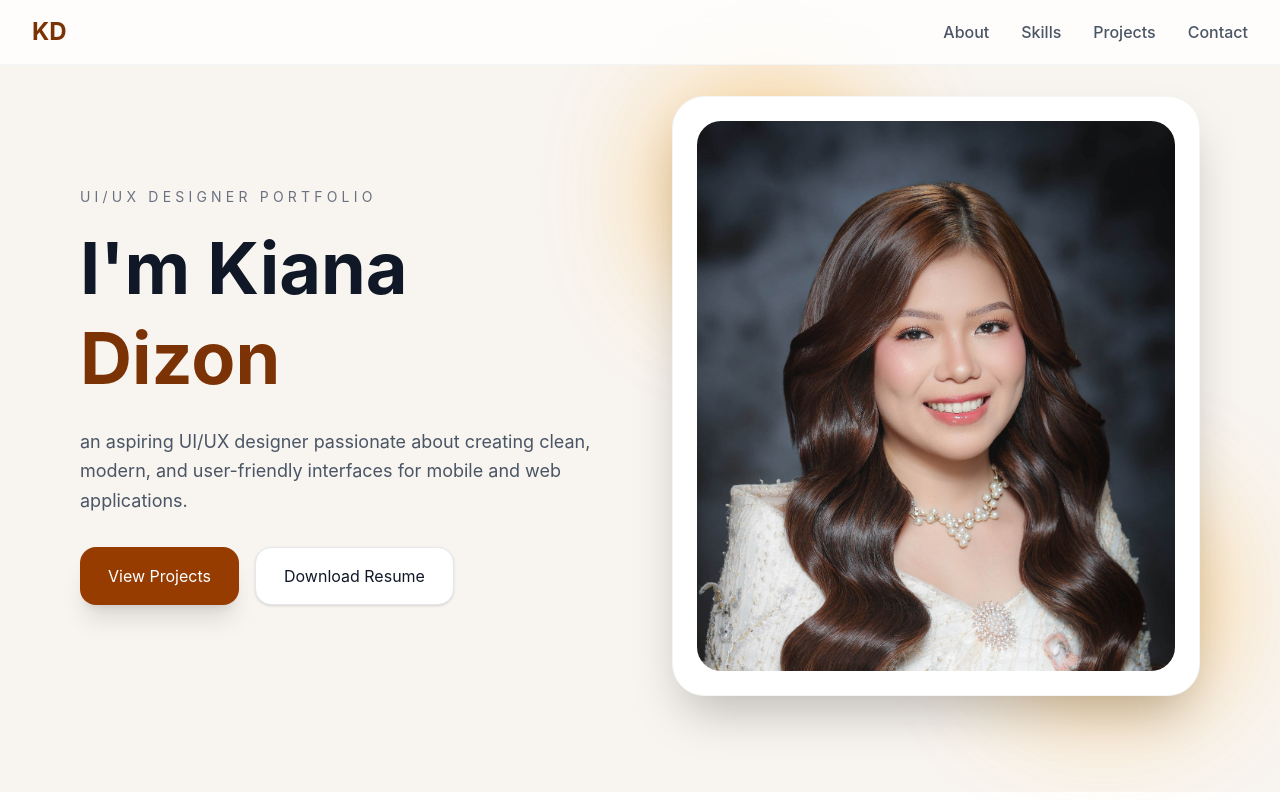
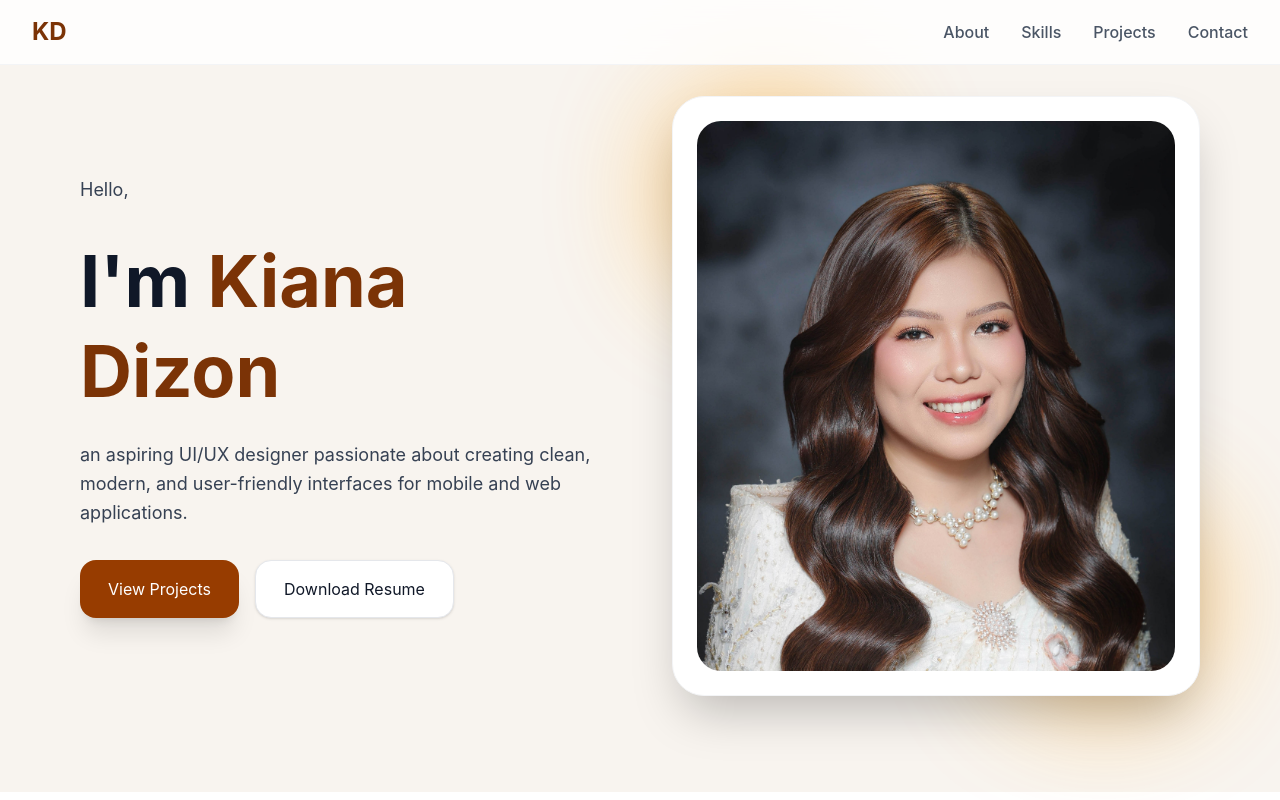
Before and after one commit to K-mariedizon/My-Portfolio, a React (Vite) app: page / in a window 1280 px wide. Shown: the top 800 px of the page. Built offline with nearby package versions, Linux system fonts and the light colour scheme.

Commit message:
Update portfolio

```diff
--- a/src/App.jsx
+++ b/src/App.jsx
@@ -100,15 +100,15 @@ export default function PortfolioWebsite() {
       <section className="px-8 md:px-20 pt-24 pb-24 bg-[#f8f4ef]">
         <div className="max-w-7xl mx-auto grid md:grid-cols-2 gap-16 items-center">
           <div>
-            <p className="uppercase tracking-[0.3em] text-sm text-gray-500 mb-4">
-              UI/UX Designer Portfolio
+            <p className="text-lg text-gray-700 leading-relaxed mb-8 max-w-xl">
+              Hello,
             </p>
 
             <h1 className="text-6xl md:text-7xl font-bold leading-tight mb-6">
-              I'm Kiana<span className="text-amber-900"> Dizon</span>
+              I'm <span className="text-amber-900"> Kiana Dizon</span>
             </h1>
 
-            <p className="text-lg text-gray-600 leading-relaxed mb-8 max-w-xl">
+            <p className="text-lg text-gray-700 leading-relaxed mb-8 max-w-xl">
               an aspiring UI/UX designer passionate about creating
               clean, modern, and user-friendly interfaces for mobile and web
               applications.
```
